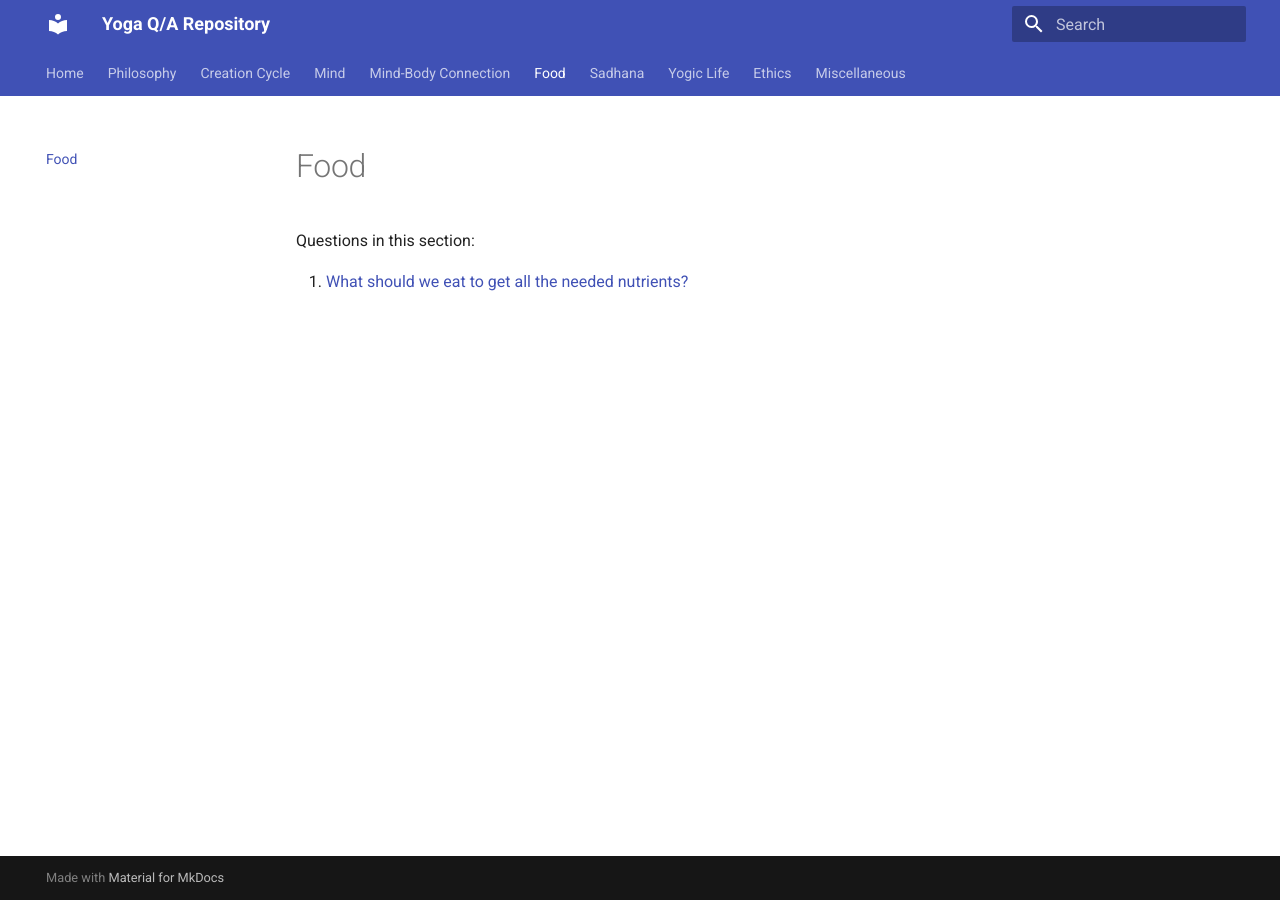
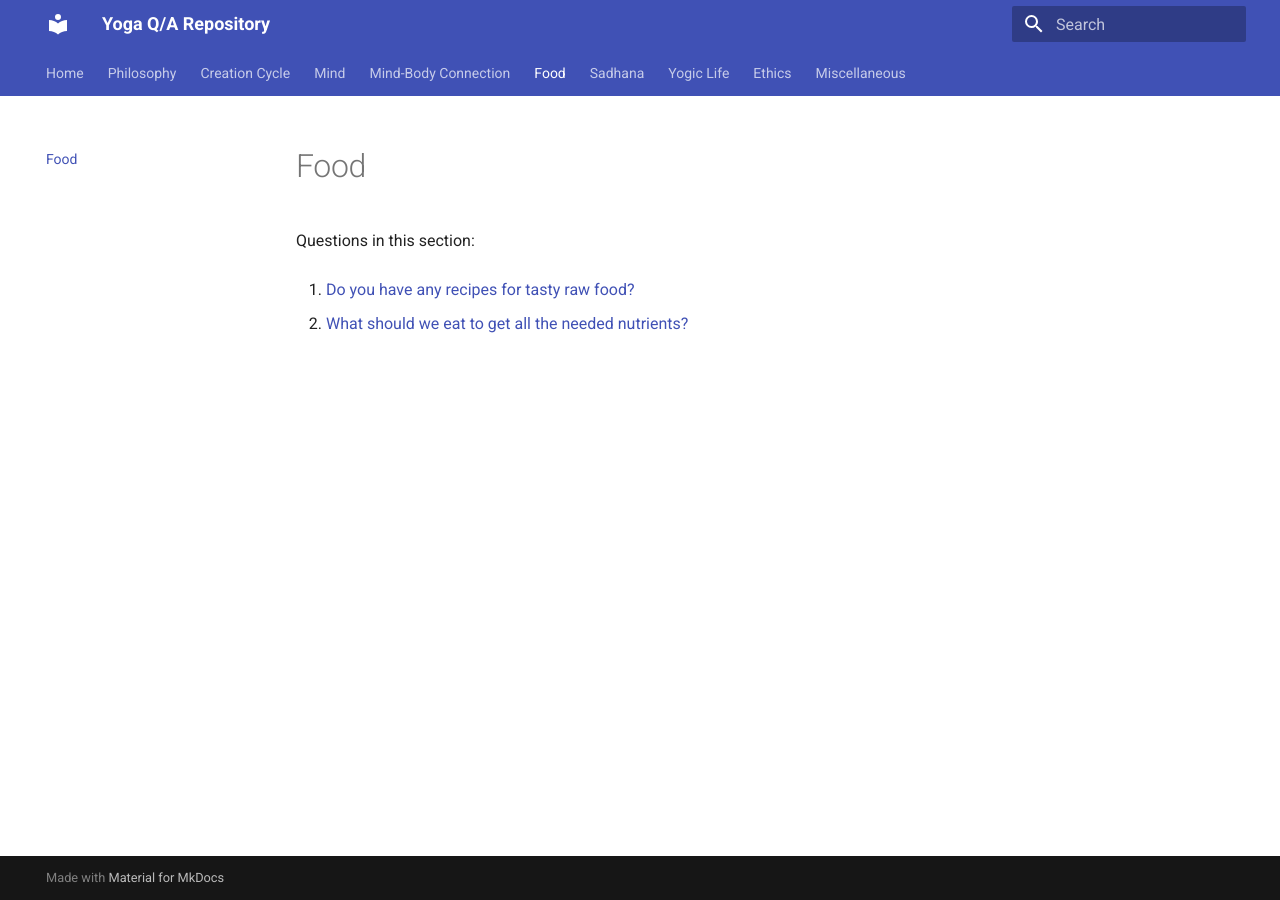
Before and after one commit to yogiclife/yoga-qa, an MkDocs documentation site: the page built from docs/food/README.md, in a window 1280 px wide. Built offline with MkDocs 1.6.1 and Material for MkDocs 9.7.7, drawn with Linux system fonts in a browser that asks for light colours.

Commit message:
Update topic indices [skip ci]

```diff
--- a/docs/food/README.md
+++ b/docs/food/README.md
@@ -2,4 +2,6 @@
 
 Questions in this section:
 
-1. [What should we eat to get all the needed nutrients?](what-should-we-eat-to-get-all-the-needed-nutrients.md)
+1. [Do you have any recipes for tasty raw food?](do-you-have-any-recipes-for-tasty-raw-food-20260620-163919.md)
+
+2. [What should we eat to get all the needed nutrients?](what-should-we-eat-to-get-all-the-needed-nutrients.md)
```
